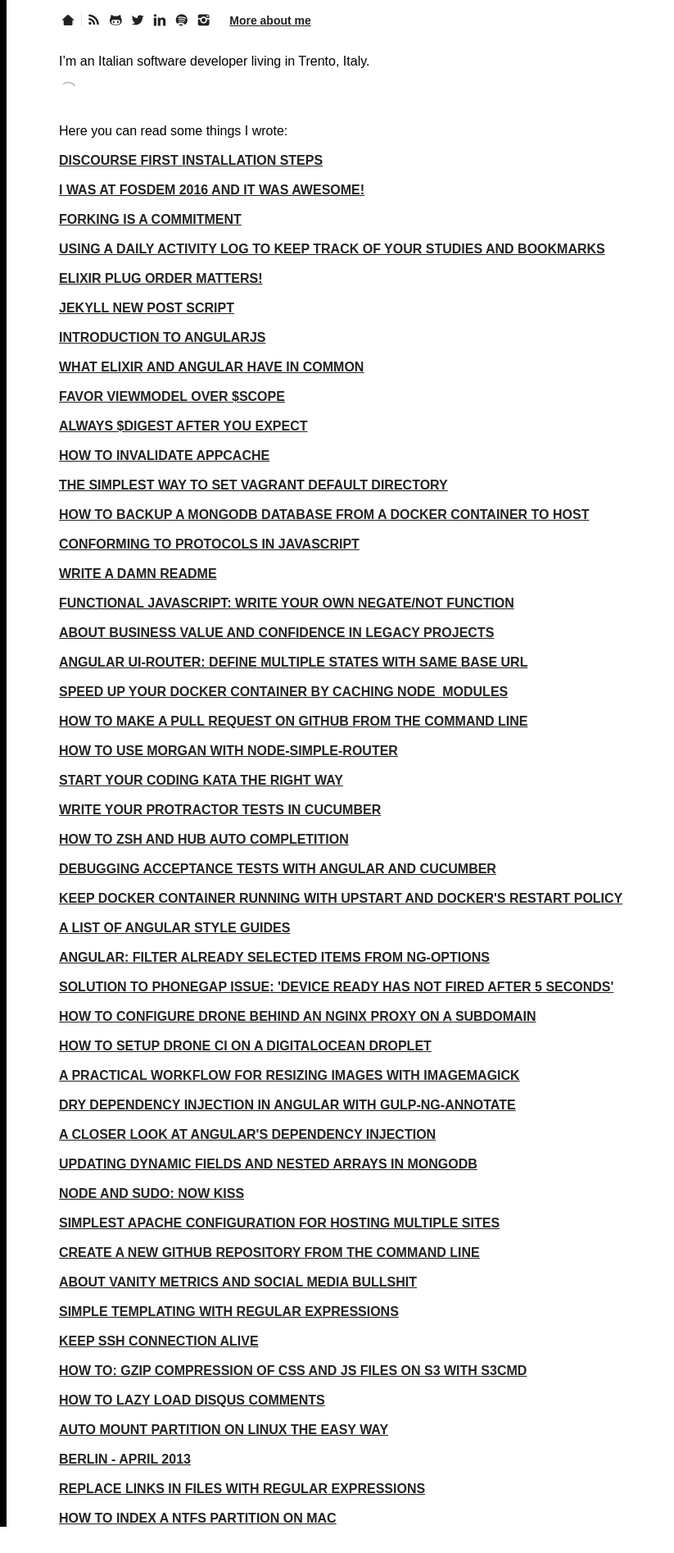
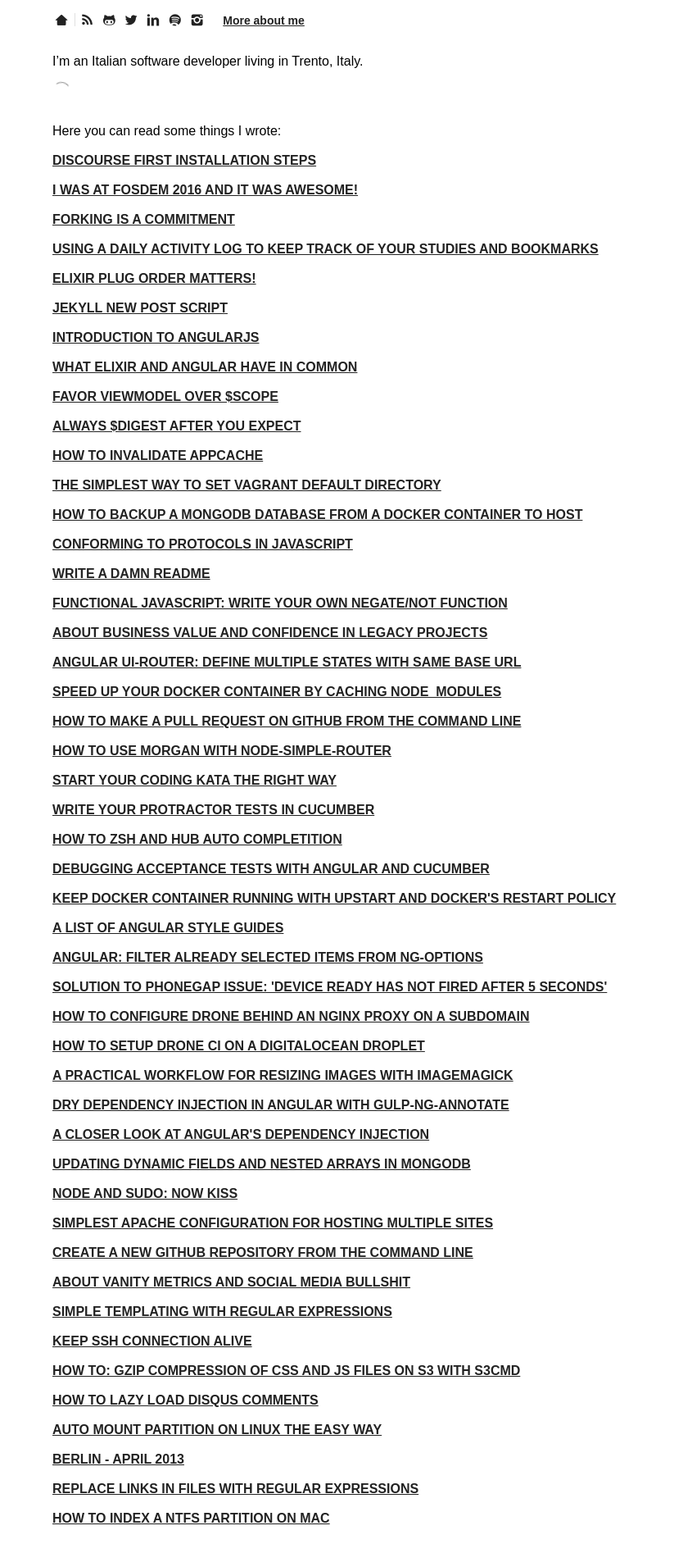
Before and after one commit to christian-fei/christian-fei.github.io-pandoc, a Jekyll site: the page built from index.html, in a window 1280 px wide. Shown: the whole page at 82% size, without its empty margins (0-823 px from the left). Built offline with Jekyll 4.4.1, drawn with Linux system fonts in a browser that asks for light colours; nearby versions of some CDN libraries.

Commit message:
remve lef bordderr

```diff
--- a/_layouts/default.html
+++ b/_layouts/default.html
@@ -39,7 +39,7 @@
     <link rel="stylesheet" type="text/css" href="/assets/fontello-cf/css/fontello.css" />
     <link rel="stylesheet" type="text/css" href="/assets/css/main.css" />
   </head>
-  <body class="avenir bl bw3">
+  <body class="avenir">
     <main class="ph3 ph5-ns">
       <header class="pv3">
         <a href="/"><i class="icon-home-2"></i></a>
```
